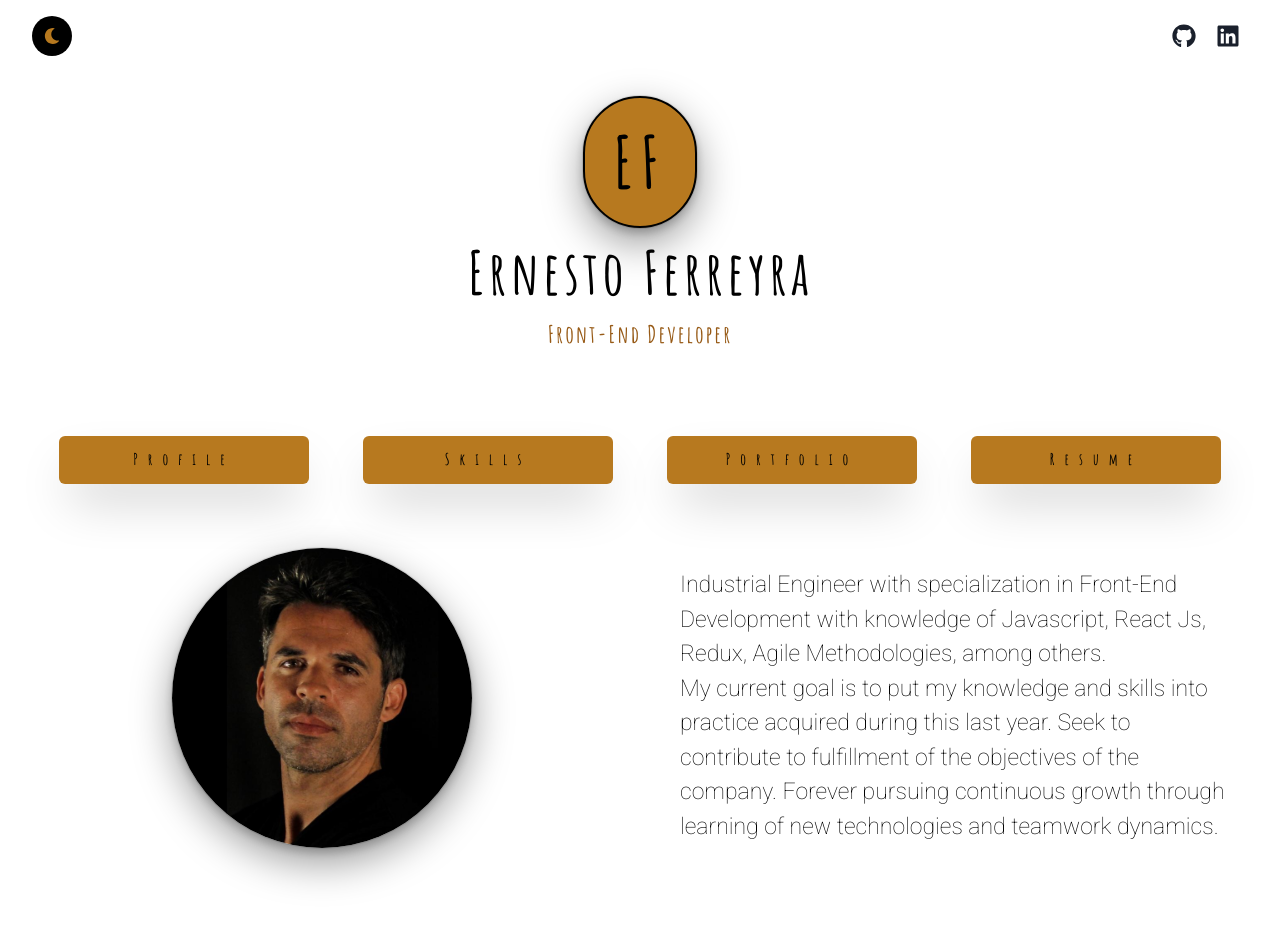
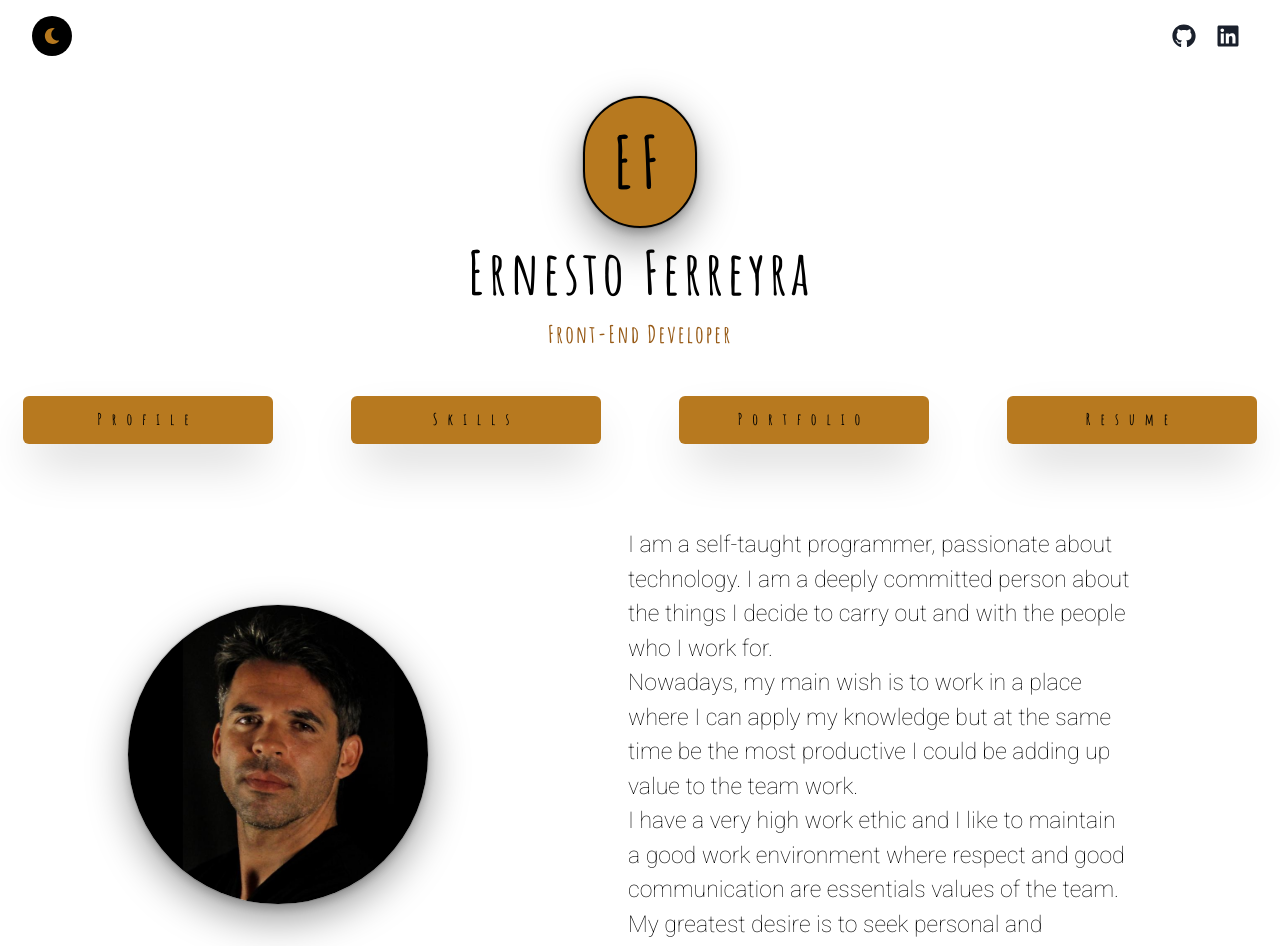
Before and after one commit to Ernesferre/Portfolio-1.0, a React (Create React App) app: page /profile in a window 1280 px wide. Shown: the top 946 px of the page. Before the commit the page ends 902 px from the top, so only its background shows below. Built offline with nearby package versions, Linux system fonts and the light colour scheme.

Commit message:
mejorando estilos

```diff
--- a/src/App.js
+++ b/src/App.js
@@ -12,6 +12,7 @@ import Skills from './components/Skills';
 import Resume from './components/Resume';
 import Presentation from './components/Presentation';
 import { Box, Container } from "@chakra-ui/react";
+import EmptySection from "./components/EmptySection";
 
 
 function App() {
@@ -20,6 +21,7 @@ function App() {
   const isDark = colorMode === "dark";
 
   return (
+    <>
     <Box
       bg={isDark ? "black" : "white"}
     >
@@ -55,7 +57,12 @@ function App() {
         </BrowserRouter>
 
 
+
     </Box>
+
+    <EmptySection isDark={isDark} />
+
+    </>
 
   );
 }
--- /dev/null
+++ b/src/components/EmptySection.js
@@ -0,0 +1,15 @@
+import { Box } from '@chakra-ui/react'
+import React from 'react'
+
+const EmptySection = (props) => {
+    return (
+        <Box
+            bg={props.isDark ? "black" : "white"}
+            h="20rem"
+        >
+
+        </Box>
+    )
+}
+
+export default EmptySection
--- a/src/components/Portfolio.js
+++ b/src/components/Portfolio.js
@@ -18,9 +18,8 @@ const Portfolio = (props) => {
         <Zoom>
         <Box
             textAlign="center"
-            mt={8}
-            mb={8}
-            m={2}
+            mt="4rem"
+            // m={2}
             bg={props.isDark ? "black" : "white"}
             id="portfolio"
 
@@ -35,7 +34,7 @@ const Portfolio = (props) => {
 
                 <Flex
                     flexWrap="wrap"
-
+                    mt="3rem"
                     justifyContent="center"
                 >
                         {Proyectos.map((item) =>
--- a/src/components/Presentation.js
+++ b/src/components/Presentation.js
@@ -4,14 +4,19 @@ import Sections from './Sections'
 import Ernesto from '../assets/Ernesto.jpg'
 import { FaSun , FaMoon } from 'react-icons/fa';
 import { useColorMode } from "@chakra-ui/color-mode";
-import { Image, Box, VStack, Heading, Text, Grid, IconButton } from "@chakra-ui/react"
+import { Image, Box, VStack, Heading, Text, Grid, IconButton, Link } from "@chakra-ui/react"
 import Jump from 'react-reveal/Jump'
 import Swing from 'react-reveal/Swing'
+import { useHistory } from 'react-router-dom'
+
 
 const Presentation = () => {
 
+    const history = useHistory();
+
     const handleStart = () => {
-            console.log("hola")
+            // history.push('/')
+            window.location.replace('/')
     }
 
     const {colorMode, toggleColorMode} = useColorMode();
@@ -35,6 +40,12 @@ const Presentation = () => {
                 p={3}
             >
             <Jump>
+                <Link
+                    textDecoration="none"
+                    _hover= {{
+                        textdecoration: 'none'
+                    }}
+                >
                 <Heading
                     border="2px"
                     borderRadius="full"
@@ -45,20 +56,24 @@ const Presentation = () => {
                     mb={2}
                     letterSpacing={7}
                     shadow="dark-lg"
-                    // fontFamily="cursive"
+                    textDecoration="none"
                     size="4xl"
+
 
                     onClick={handleStart}
                     fontFamily="Amatic SC"
                     _hover= {{
+                        textdecoration: "none",
+
                         // size: "10rem",
                         // color: 'white',
-                        // boxShadow: '2rem'
+                        boxShadow: '2rem'
                     }}
 
                 >
                     EF
                 </Heading>
+                </Link>
 
                 {/* <Image
 
@@ -111,6 +126,8 @@ const Presentation = () => {
 
         <Sections isDark={isDark} />
 
+
+
         </>
     )
 }
--- a/src/components/Profile.js
+++ b/src/components/Profile.js
@@ -7,26 +7,18 @@ const Profile = (props) => {
     return (
         <Box
             textAlign="center"
-            mt={10}
-            mb={30}
             bg={props.isDark ? "black" : "white"}
-            m={6}
+            mt="4rem"
             id="profile"
+            w="90%"
 
 
         >
-            {/* <Heading
-                color="black"
-                mb={6}
-            >
-                Profile
-            </Heading> */}
 
             <SimpleGrid
                 columns={[1, 1, 2]}
                 spacing={10}
-                // spacing="100px"
-                // alignItems="center"
+
             >
 
                 <Center>
@@ -60,32 +52,32 @@ const Profile = (props) => {
                 </Center>
 
 
-                {/* <Spacer />  */}
+
 
                 <Fade right>
                 <Box
-                    // border="2px"
-                    // borderRadius={8}
+
                 >
                     <Text
                         textAlign="left"
                         fontSize={23}
+                        ml={3}
                         fontFamily="Roboto"
                         fontWeight="thin"
                         letterSpacing={0}
                         p={5}
                         color={props.isDark ? "white" : "black"}
 
-                        // mr={4}
+
                     >
-                        Industrial Engineer with specialization in Front-End Development with
-                        knowledge of Javascript, React Js, Redux, Agile Methodologies, among others.
+                        I am a self-taught programmer, passionate about technology. I am a deeply committed person about the things I decide to carry out and with the people who I work for.
                         <br></br>
-                        My current goal is to put my knowledge and skills into practice
-                        acquired during this last year. Seek to contribute to
-                        fulfillment of the objectives of the company. Forever
-                        pursuing continuous growth through learning
-                        of new technologies and teamwork dynamics.
+                        Nowadays, my main wish is to work in a place where I can apply my knowledge but at the same time be the most productive I could be adding up value to the team work.
+                        <br></br>
+                        I have a very high work ethic and I like to maintain a good work environment where respect and good communication are essentials values of the team.
+                        <br></br>
+                        My greatest desire is to seek personal and professional growth through learning new technologies and new ways of working.
+
                     </Text>
                 </Box>
                 </Fade>
--- a/src/components/Resume.js
+++ b/src/components/Resume.js
@@ -8,8 +8,8 @@ const Resume = () => {
         <Bounce top>
         <Container
             placeItems="center"
-            mt={8}
-            mb={4}
+            mt="4rem"
+            // mb={4}
             id="resume"
 
         >
@@ -19,7 +19,7 @@ const Resume = () => {
                 // mb={6}
                 textAlign="center"
             >
-                Click to open in big screen
+                Click image to open in big screen
             </Text>
 
             <Link
--- a/src/components/Sections.js
+++ b/src/components/Sections.js
@@ -19,13 +19,13 @@ const Sections = (props) => {
             fontFamily="Amatic SC"
             fontWeight="bold"
 
-            m={2}
+
         >
             <SimpleGrid
                 bg={props.isDark ? "black" : "white"}
                 columns={{ sm: 2, md: 2, lg: 4 }}
                 spacing="8"
-                p="10"
+                // p="10"
                 textAlign="center"
                 rounded="lg"
                 color="black"
--- a/src/components/Skills.js
+++ b/src/components/Skills.js
@@ -11,10 +11,10 @@ const Skills = (props) => {
         <Box
             textAlign="center"
             mt={8}
-            mb={8}
+            // mb={8}
             bg={props.isDark ? "black" : "white"}
             color={props.isDark ? "white" : "black"}
-            m={2}
+            // m={2}
             id="skills"
 
         >
--- a/src/components/index.css
+++ b/src/components/index.css
@@ -9,3 +9,7 @@ body {
 code {
     font-family: source-code-pro, Menlo, Monaco, Consolas, 'Courier New', monospace;
 }
+
+html {
+    background-color: black;
+}
--- a/src/index.js
+++ b/src/index.js
@@ -14,6 +14,7 @@ ReactDOM.render(
 
       <App
 
+
       />
     </ChakraProvider>
 
```
Also changed, not shown: src/components/Card.js (+1 -10 lines).
